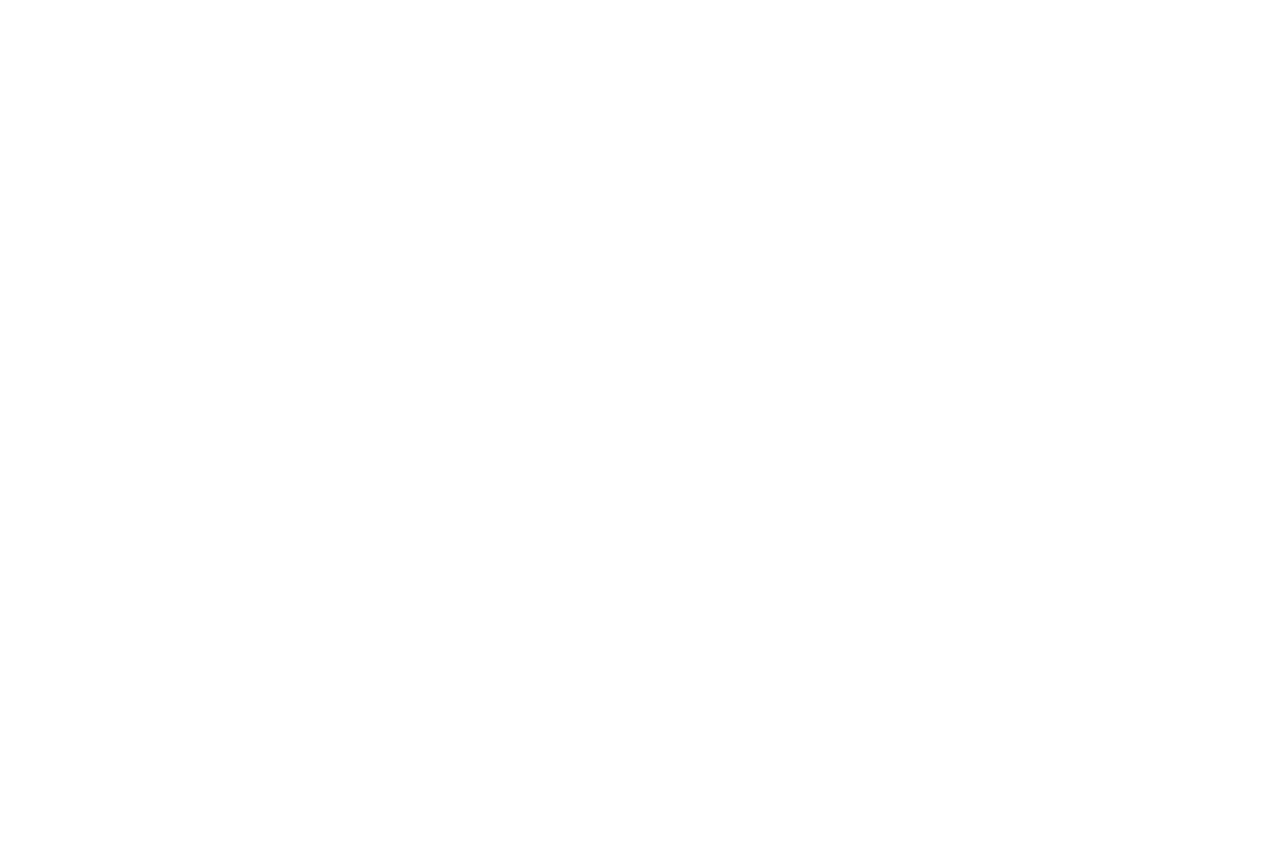
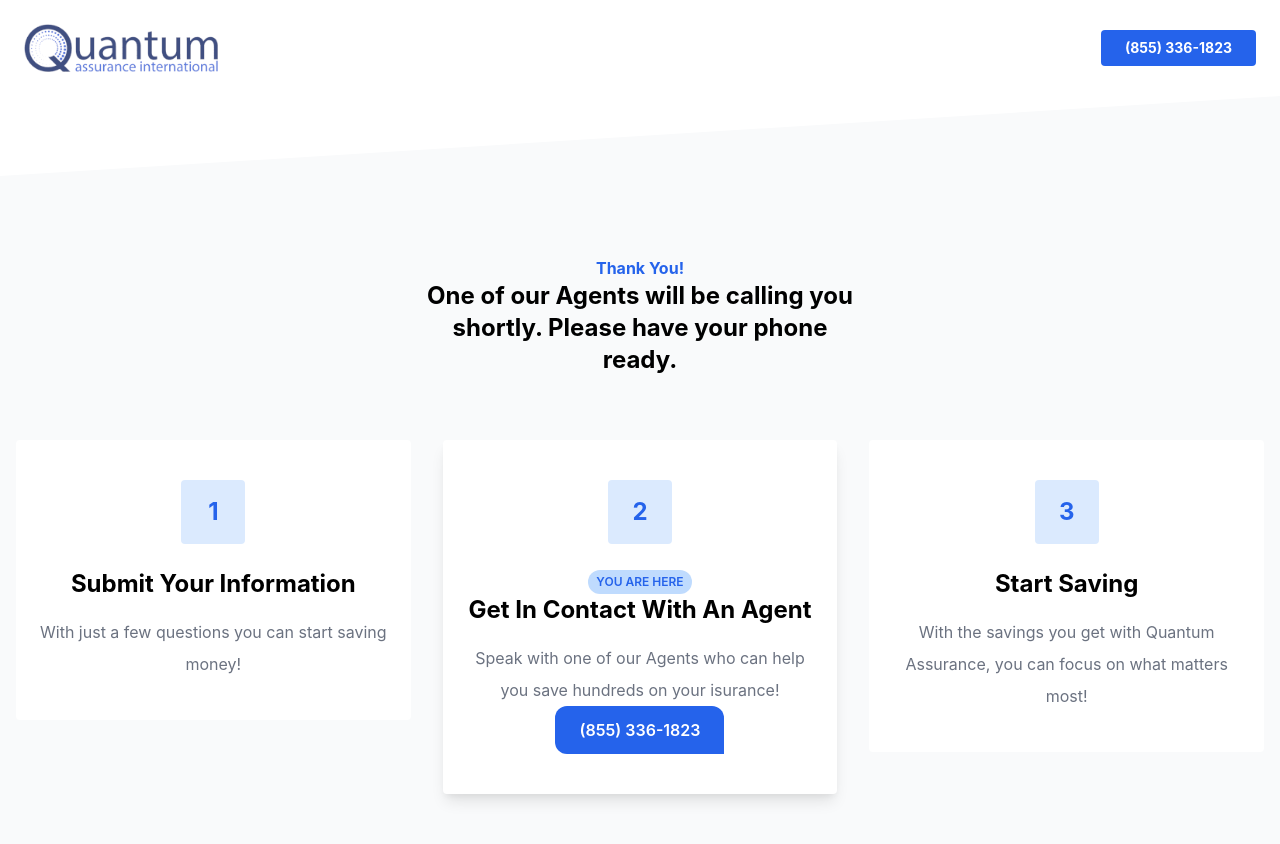
Before and after one commit to Quantumassurance/SinglePage-Commericial-Form, a React (Create React App) app: page /thank-you in a window 1280 px wide. Shown: the top 844 px of the page. Before the commit the page ends 800 px from the top, so only its background shows below. Built offline with nearby package versions, Linux system fonts and the light colour scheme.

Commit message:
final push

```diff
--- a/src/App.js
+++ b/src/App.js
@@ -1,5 +1,7 @@
 import React, { Component } from 'react';
 import LandingPage from './LandingPage';
+import ThankYou from './ThankYou';
+
 import {BrowserRouter, Route, Switch} from 'react-router-dom';
 
  class App extends Component {
@@ -7,6 +9,7 @@ import {BrowserRouter, Route, Switch} from 'react-router-dom';
 state = {
   route: '/',
   routes: [
+    '/',
     '/thank-you'
   ],
 
@@ -19,7 +22,7 @@ state = {
     phone_home: '',
     zip_code: '',
     email_address: '',
-    TCPA_Language: '',
+    TCPA_Language: 'By clicking "Get My Instant Quote", you provide an electronic signature by which you agree to the following: "I give my express consent to receive emails, notifications, and calls, which may be auto-dialed, use artificial or pre-recorded voices, and/or be text messages, about auto insurance plans or products from Quantum Assurance, these companies, and their agents and to the email address and or telephone number(s), including wireless phone number(s), I have provided, even if I have previously registered the provided number on the Do Not Call Registry. I understand that my consent to receive calls is not required in order to purchase any property, goods or services. My telephone company may impose additional charges for messages. I may revoke my consent to receiving messages at any time. By submitting my information, I confirm that I have read, understand, and agree to these Terms of Use and Privacy Policy',
     landing_page: 'fba.quantumassurance.com',
     legal_business_name: '',
     useragent: navigator.userAgent,
@@ -104,6 +107,10 @@ state = {
           />
         </Route>
 
+        <Route path='/thank-you' component={ThankYou} exact />
+
+
+
       </Switch>
 
 
--- a/src/LandingPage.jsx
+++ b/src/LandingPage.jsx
@@ -35,17 +35,7 @@ class LandingPage extends Component {
         this.setZipCode = this.setZipCode.bind(this);
     }
 
-    submitForm = () => {
-
-
-
-        // this.setFName();
-        // this.setLName();
-        // this.setEmail();
-        // this.setPhone();
-        // this.setBusinessName();
-        // this.setZipCode();
-
+    submitForm = (values) => {
 
         const firstName = document.getElementById('firstName').value;
         const lastName = document.getElementById('lastName').value;
@@ -53,6 +43,14 @@ class LandingPage extends Component {
         const phone = document.getElementById('phone').value;
         const businessName = document.getElementById('businessName').value;
         const zipCode = document.getElementById('zipCode').value;
+
+
+        this.setFName();
+        this.setLName();
+        this.setEmail();
+        this.setPhone();
+        this.setBusinessName();
+        this.setZipCode();
 
         if(firstName.length < 1){
             toast.error('no')
@@ -83,6 +81,8 @@ class LandingPage extends Component {
         loading: true
       }, this.postFBA(this.props.postData));
 
+      this.props.history.push('/thank-you')
+
  }
 
  postAll() {
@@ -105,9 +105,6 @@ class LandingPage extends Component {
             this.props.setFname(firstName)
         }
 
-
-        return;
-
     }
 
     setLName = (values) => {
@@ -128,8 +125,6 @@ class LandingPage extends Component {
             this.props.setLName(lastName)
         }
 
-        return;
-
 
     }
 
@@ -140,7 +135,6 @@ class LandingPage extends Component {
         if(email.length < 1){
             toast.error("Please Enter Your A Valid Email")
             values.preventDefault();
-            return;
 
 
         }
@@ -149,7 +143,6 @@ class LandingPage extends Component {
             this.props.setEmail(email)
         }
 
-        return;
 
 
     }
@@ -161,7 +154,6 @@ class LandingPage extends Component {
         if(phone.length < 1){
             toast.error("Please Enter A Valid Phone Number")
             values.preventDefault();
-            return;
 
 
         }
@@ -170,7 +162,6 @@ class LandingPage extends Component {
             this.props.setPhone(phone)
         }
 
-        return;
 
     }
 
@@ -181,7 +172,6 @@ class LandingPage extends Component {
         if(businessName.length < 1){
             toast.error("Please Enter Your Business Name")
             values.preventDefault();
-            return;
 
 
         }
@@ -190,7 +180,6 @@ class LandingPage extends Component {
             this.props.setBusinessName(businessName)
         }
 
-        return;
 
 
     }
@@ -202,7 +191,6 @@ class LandingPage extends Component {
         if(zipCode.length < 5){
             toast.error("Please Enter Your A Valid Zip Code")
             values.preventDefault();
-            return;
 
 
         }
@@ -210,8 +198,6 @@ class LandingPage extends Component {
         else{
             this.props.setZipCode(zipCode)
         }
-
-        return;
 
     }
 
--- /dev/null
+++ b/src/ThankYou.jsx
@@ -0,0 +1,90 @@
+import React, { Component } from 'react'
+import { withRouter } from 'react-router'
+
+import Logo from './Assets/qaLogo.png'
+
+class ThankYou extends Component {
+    render() {
+        return (
+            <div>
+                <section data-config-id="background">
+
+                <nav className="relative px-6 py-6 flex justify-between items-center py-6 bg-white">
+    <a className="text-3xl font-bold leading-none" href="#" data-config-id="brand">
+      <img className="h-12" src={Logo} alt="" width="auto" />
+    </a>
+    <div className="lg:hidden">
+    <button className="hidden lg:block py-2 px-6 bg-blue-600 hover:bg-blue-700 rounded text-white font-bold text-sm transition duration-200" data-config-id="primary-action-nav">(855) 336-1823</button>
+    </div>
+
+
+    <button className=" lg:block py-2 px-6 bg-blue-600 hover:bg-blue-700 rounded text-white font-bold text-sm transition duration-200" data-config-id="primary-action-nav">(855) 336-1823</button>
+  </nav>
+
+  <div className="skew skew-top ml-for-radius">
+    <svg className="h-8 md:h-12 lg:h-20 w-full text-gray-50" viewBox="0 0 10 10" preserveAspectRatio="none">
+      <polygon fill="currentColor" points="0 10 10 0 10 10" />
+    </svg>
+  </div>
+  <div className="py-20 bg-gray-50 radius-for-skewed">
+    <div className="container mx-auto px-4">
+      <div className="mb-16 mx-auto max-w-md text-center">
+        <span className="text-blue-600 font-bold" data-config-id="caption">Thank You!</span>
+        <h2 className="text-2xl lg:text-2xl font-bold font-heading" data-config-id="header">One of our Agents will be calling you shortly. Please have your phone ready.</h2>
+      </div>
+      <div className="flex flex-wrap -mx-4">
+        <div className="mb-8 lg:mb-0 w-full md:w-1/2 lg:w-1/3 px-4">
+          <div className="py-10 px-6 bg-white  rounded text-center">
+            <span className="mb-6 w-16 h-16 inline-flex justify-center items-center bg-blue-100 rounded text-2xl text-blue-600 font-bold">1</span>
+            <h3 className="mb-4 text-2xl font-bold font-heading" data-config-id="header1">Submit Your Information</h3>
+            <p className="text-gray-500 leading-loose" data-config-id="desc1">With just a few questions you can start saving money!</p>
+          </div>
+        </div>
+        <div className="mb-8 lg:mb-0 w-full md:w-1/2 lg:w-1/3 px-4">
+
+          <div className="py-10 px-6 bg-white shadow-lg rounded text-center">
+
+
+            <span className="mb-6 w-16 h-16 inline-flex justify-center items-center bg-blue-100 rounded text-2xl text-blue-600 font-bold">2</span>
+
+            <div className="text-center">
+                                    <span className="text-xs font-semibold inline-block py-1 px-2 uppercase rounded-full text-blue-600 bg-blue-200">
+                                       You Are Here
+                                    </span>
+                                </div>
+            <h3 className="mb-4 text-2xl font-bold font-heading" data-config-id="header2">Get In Contact With An Agent</h3>
+            <p className="text-gray-500 leading-loose" data-config-id="desc2">Speak with one of our Agents who can help you save hundreds on your isurance!</p>
+
+            <a className="inline-block py-2 px-6 leading-loose bg-blue-600 hover:bg-blue-700 text-white font-semibold rounded-l-xl rounded-t-xl transition duration-200" href="tel:8553361823" data-config-id="04_button">(855) 336-1823</a>
+
+          </div>
+        </div>
+        <div className="w-full md:w-full lg:w-1/3 px-4">
+          <div className="py-10 px-6 bg-white  rounded text-center">
+            <span className="mb-6 w-16 h-16 inline-flex justify-center items-center bg-blue-100 rounded text-2xl text-blue-600 font-bold">3</span>
+            <h3 className="mb-4 text-2xl font-bold font-heading" data-config-id="header3">Start Saving</h3>
+            <p className="text-gray-500 leading-loose" data-config-id="desc3">With the savings you get with Quantum Assurance, you can focus on what matters most!</p>
+          </div>
+        </div>
+      </div>
+    </div>
+  </div>
+  <div className="skew skew-bottom mr-for-radius">
+    <svg className="h-8 md:h-12 lg:h-20 w-full text-gray-50" viewBox="0 0 10 10" preserveAspectRatio="none">
+      <polygon fill="currentColor" points="0 0 10 0 0 10" />
+    </svg>
+  </div>
+  <div className="skew skew-bottom ml-for-radius">
+    <svg className="h-8 md:h-12 lg:h-20 w-full text-gray-50" viewBox="0 0 10 10" preserveAspectRatio="none">
+      <polygon fill="currentColor" points="0 0 10 0 10 10" />
+    </svg>
+  </div>
+</section>
+
+
+            </div>
+        )
+    }
+}
+
+export default withRouter(ThankYou)
```
